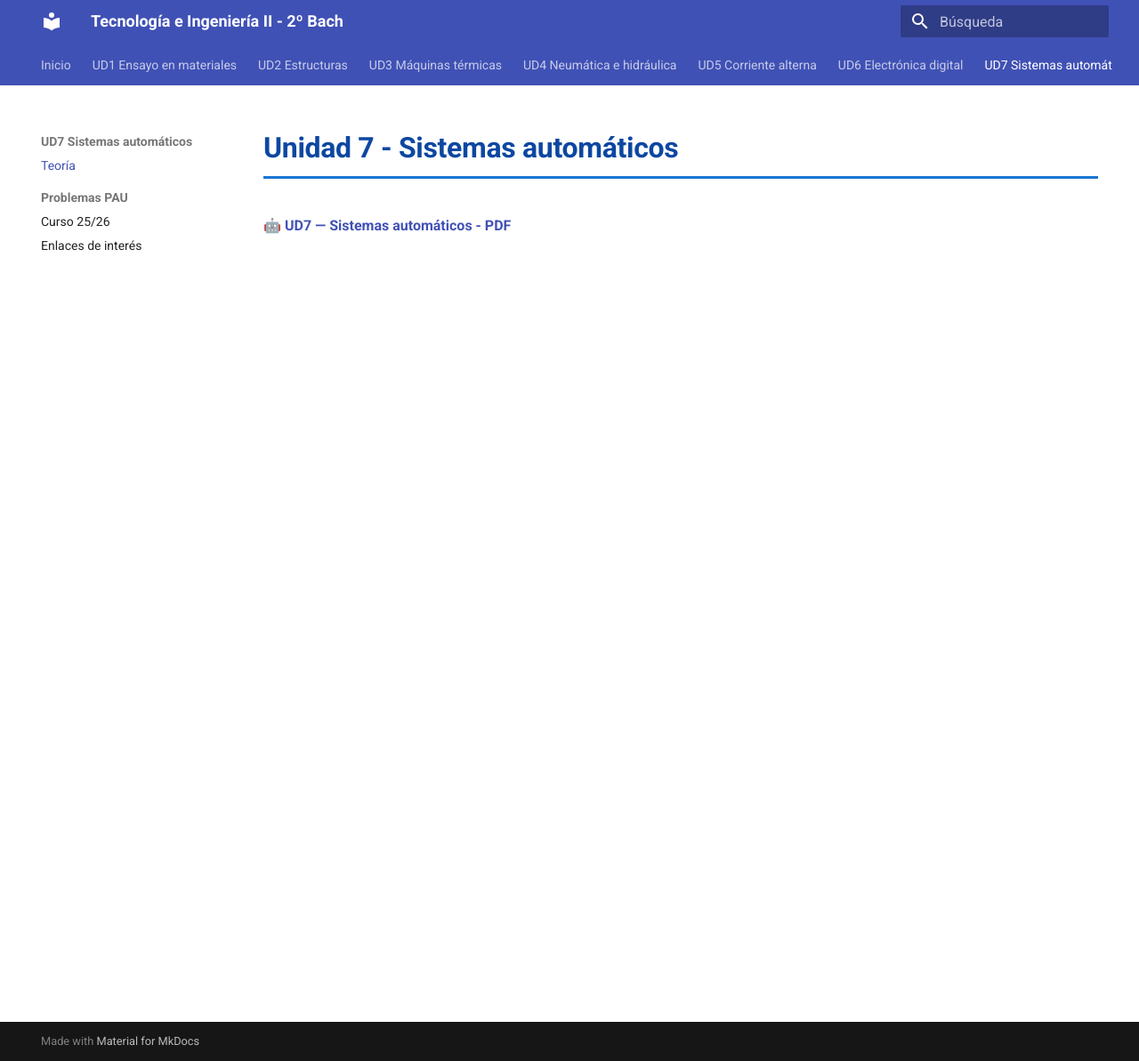
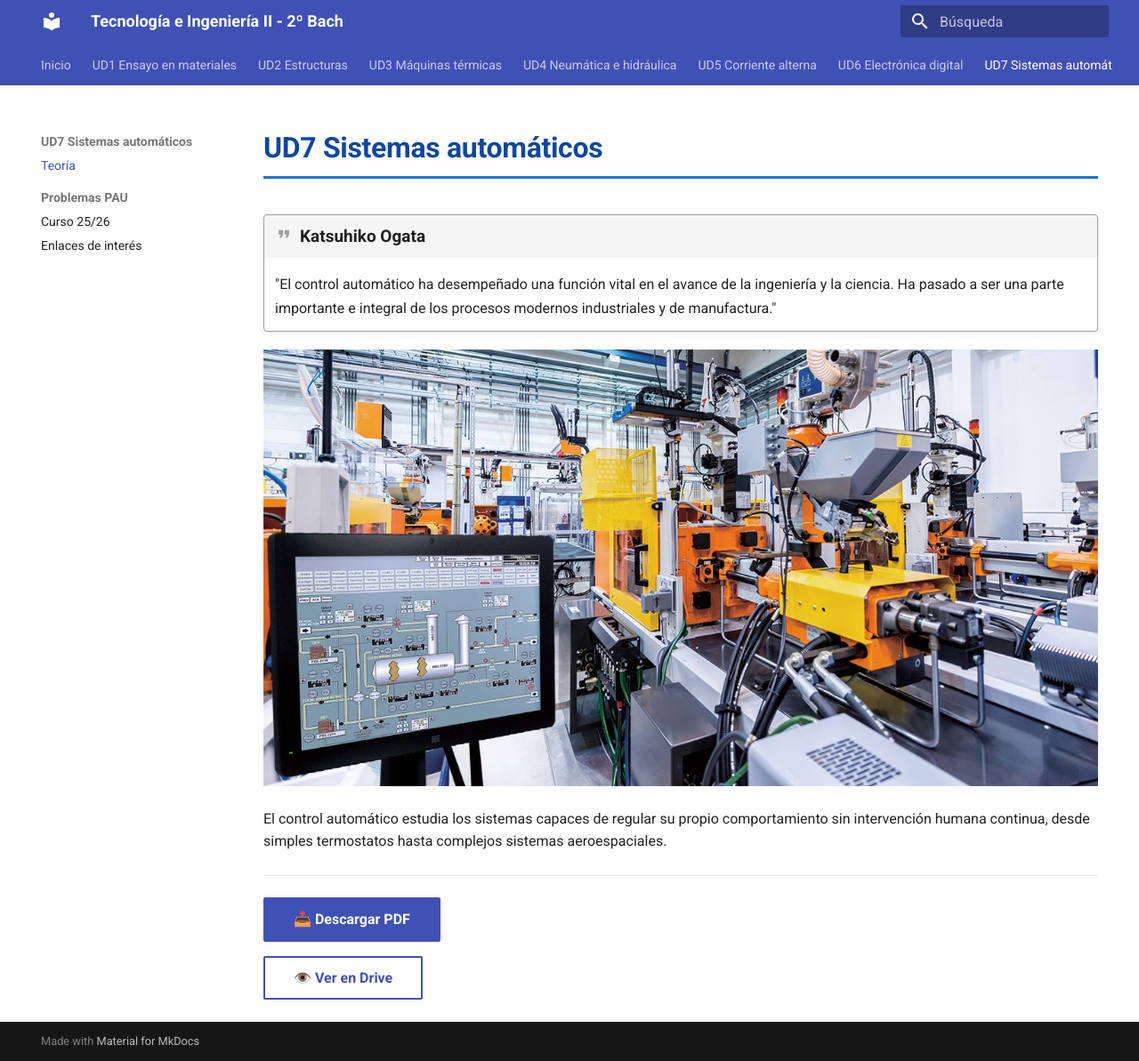
Before and after one commit to makinando/tecnologia2bach, an MkDocs documentation site: the page built from docs/ud7_sistemas_automaticos/teoria.md, in a window 1280 px wide and 1193 px high. Shown: the whole window at 89% size. Built offline with MkDocs 1.6.1 and Material for MkDocs 9.7.7, drawn with Linux system fonts in a browser that asks for light colours.

Commit message:
cambions  unidad 7

```diff
--- a/docs/ud7_sistemas_automaticos/teoria.md
+++ b/docs/ud7_sistemas_automaticos/teoria.md
@@ -1,3 +1,18 @@
-# **Unidad 7 - Sistemas automáticos**
+# UD7 Sistemas automáticos
 
-🤖 [**UD7 — Sistemas automáticos - PDF**](archivos/UD7.pdf)
+!!! quote "Katsuhiko Ogata"
+    "El control automático ha desempeñado una función vital en el avance de la ingeniería
+    y la ciencia. Ha pasado a ser una parte importante e integral de los procesos modernos
+    industriales y de manufactura."
+
+![Portada](images/ud7_portada.jpg){ .md-image-center }
+
+El control automático estudia los sistemas capaces de regular su propio comportamiento
+sin intervención humana continua, desde simples termostatos hasta complejos sistemas
+aeroespaciales.
+
+---
+
+[📥 Descargar PDF](https://drive.google.com/uc?export=download&id=1RJUEZcGqEh1qOfxKMtTJGpuGJjyi72XL){ .md-button .md-button--primary }
+
+[👁️ Ver en Drive](https://drive.google.com/file/d/1RJUEZcGqEh1qOfxKMtTJGpuGJjyi72XL/view){ .md-button }
```
Also changed, not shown: docs/ud7_sistemas_automaticos/images/ud7_portada.jpg (added).
